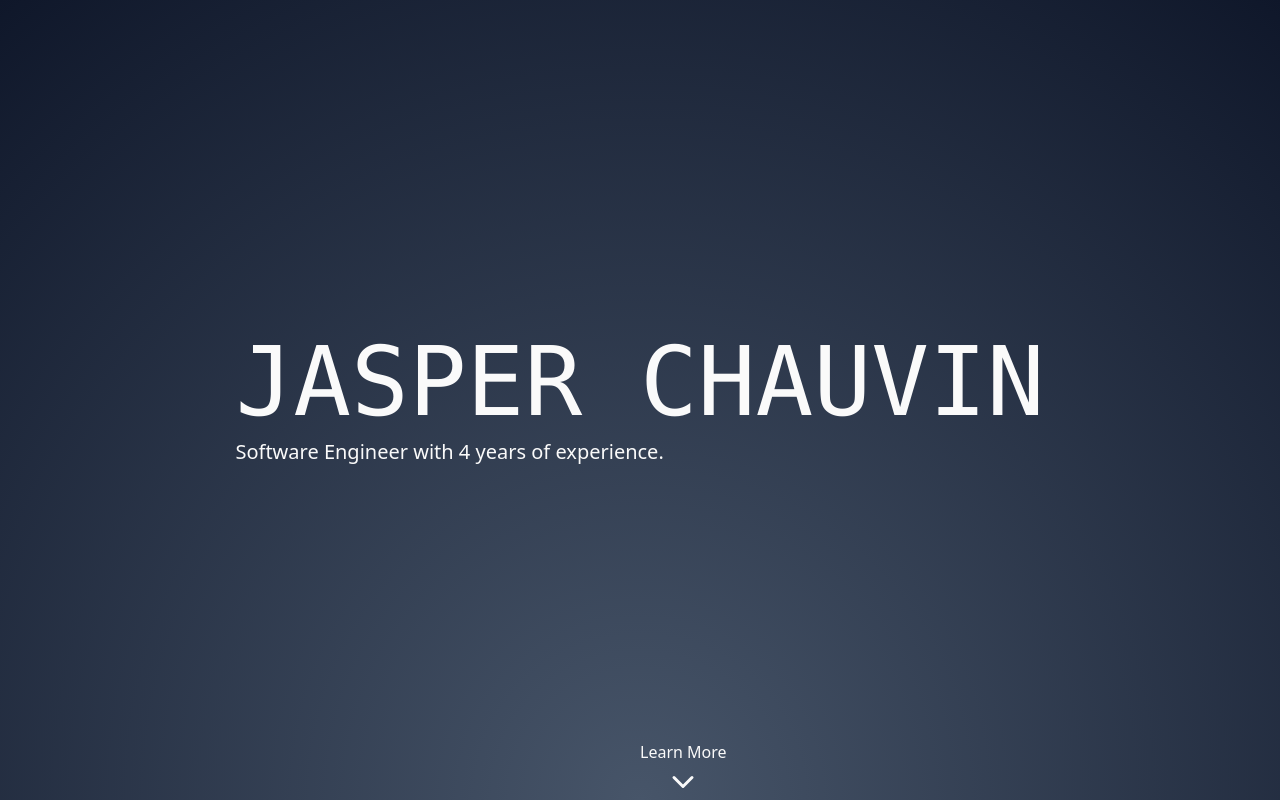
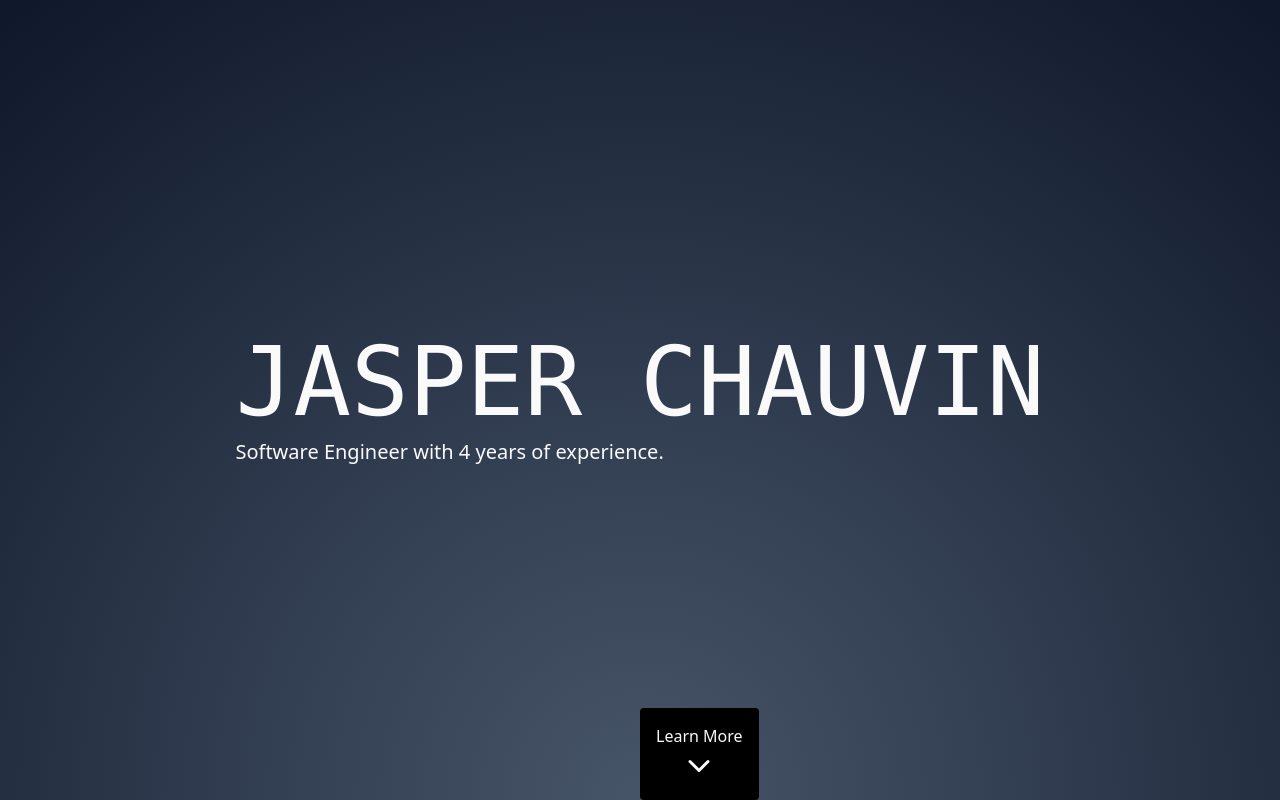
Before and after one commit to JasperCDev/Portfolio, a Next.js app: page / in a window 1280 px wide. Built offline with nearby package versions, Linux system fonts and the light colour scheme.

Commit message:
proper cleanup

```diff
--- a/src/app/page.tsx
+++ b/src/app/page.tsx
@@ -5,9 +5,10 @@ import { useEffect, useRef, useState } from "react";
 import { SlideHero } from "./slide_hero";
 import { SlideDashboard } from "./slide_dashboard";
 import { SlideComplex } from "./slide_complex";
+import { SlideFooter } from "./slide_footer";
 
 let y = 0;
-let list = [SlideHero, SlideDashboard, SlideComplex];
+let list = [SlideHero, SlideDashboard, SlideComplex, SlideFooter];
 
 export default function Home() {
   let ref = useRef<HTMLDivElement>(null);
@@ -16,14 +17,15 @@ export default function Home() {
   function handleClick() {
     y += window.innerHeight;
     ref.current!.style.transform = `translateY(-${y}px)`;
-    ref.current!.ontransitionend = () => {
-      setCurrIndx((prev) => prev + 1);
-    };
   }
 
   return (
     <div className="h-[100vh] overflow-hidden">
-      <div ref={ref} className="transition-transform ease-in-out duration-1000">
+      <div
+        ref={ref}
+        className="transition-transform ease-in-out duration-1000"
+        onTransitionEnd={() => setCurrIndx((prev) => prev + 1)}
+      >
         {list.map((Slide, indx) => {
           let shown = indx === currIndx;
           if (!shown) {
@@ -35,7 +37,7 @@ export default function Home() {
       {currIndx >= list.length - 1 ? null : (
         <button
           onClick={handleClick}
-          className="absolute bottom-0 left-[50%] flex flex-col items-center"
+          className="absolute bottom-0 left-[50%] flex flex-col items-center rounded p-4 backdrop-md bg-black"
         >
           Learn More
           <ChevronDown size={36} />
--- a/src/app/real-estate/canvas.ts
+++ b/src/app/real-estate/canvas.ts
@@ -214,10 +214,19 @@ function initEvents(): void {
   app.stage.on("pointermove", handlePointerMove);
   app.stage.on("pointerleave", handlePointerLeave);
   app.stage.on("wheel", handleWheel);
-  app.stage.on("contextmenu", (e) => e.preventDefault());
 
-  document.addEventListener("contextmenu", (e) => e.preventDefault());
+  window.addEventListener("contextmenu", handleContextMenu);
   Ticker.shared.add(tick);
+}
+
+function handleContextMenu(e: MouseEvent) {
+  e.preventDefault();
+}
+
+export function handleDestroy(): void {
+  app.destroy(true, { children: true, texture: true });
+  Ticker.shared.remove(tick);
+  window.removeEventListener("contextmenu", handleContextMenu);
 }
 
 function handlePointerDown(e: FederatedPointerEvent): void {
--- a/src/app/slide_complex.tsx
+++ b/src/app/slide_complex.tsx
@@ -1,10 +1,14 @@
+"use client";
 import { Building, InspectionPanel } from "lucide-react";
-import { dragCreate, initCanvasApp } from "./real-estate/canvas";
+import { dragCreate, handleDestroy, initCanvasApp } from "./real-estate/canvas";
 import { useEffect } from "react";
 
 export function SlideComplex() {
   useEffect(() => {
     initCanvasApp();
+    return () => {
+      handleDestroy();
+    };
   }, []);
   return (
     <main>
--- /dev/null
+++ b/src/app/slide_footer.tsx
@@ -0,0 +1,3 @@
+export function SlideFooter() {
+  return <h1 className="text-4xl">FOOTER</h1>;
+}
```
